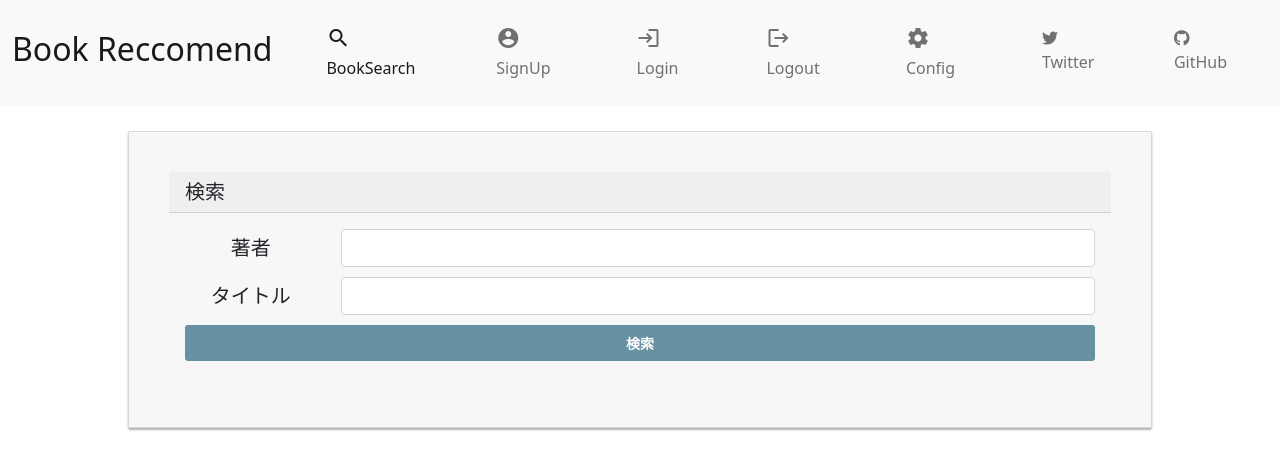
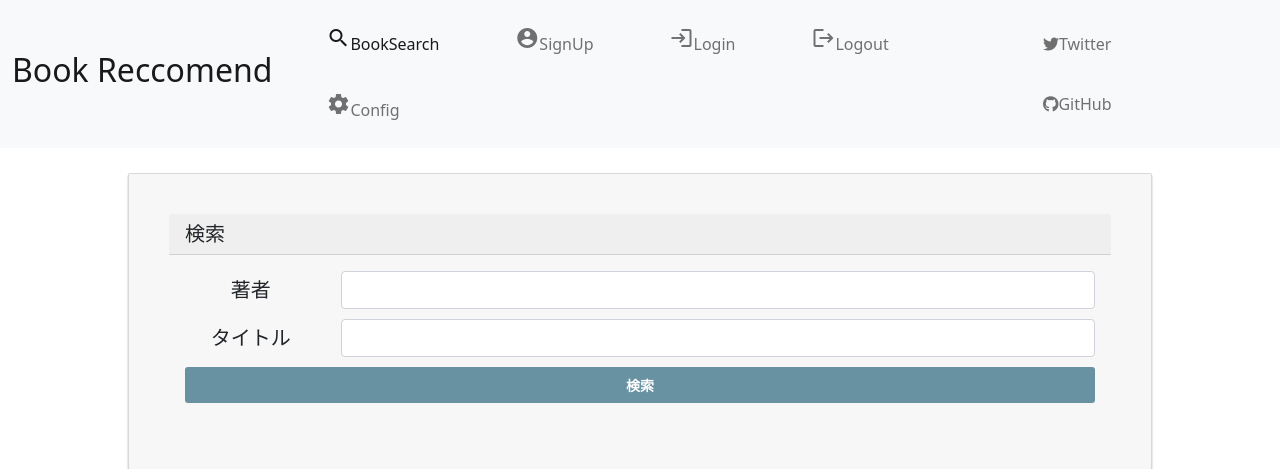
Before and after one commit to msamunetogetoge/BookRecommendationApp, a Django app: template App/Books/templates/book_search.html in a window 1280 px wide. Shown: the top 469 px of the page. Run offline with Django 3.2, Linux system fonts and the light colour scheme; the template is opened without the code that fills it, so the values that code supplies are empty; some libraries are stand-ins or nearby versions.

Commit message:
navbarの改良 Fixes #50

```diff
--- a/App/Login/templates/base.html
+++ b/App/Login/templates/base.html
@@ -24,7 +24,7 @@
 </head>
 
 <body class="sidebar-collapse">
-    <nav class="navbar navbar-expand-lg navbar-light bg-light">
+    <nav class="navbar navbar-expand-xl navbar-light bg-light">
         <div class="container-fluid">
             <a class="navbar-brand" href="{% url 'Books:book_search'%}">
                 <h2>Book Reccomend{% block page_title %}{% endblock %}</h2>
@@ -35,7 +35,7 @@
                 <span class="navbar-toggler-icon"></span>
             </button>
             <div class="collapse navbar-collapse justify-content-center" id="navbarSupportedContent">
-                <ul class="navbar-nav me-auto mb-2 mb-lg-0">
+                <ul class="navbar-nav flex-row flex-wrap me-auto mb-2 mb-lg-0">
                     <li class="nav-item">
                         <a class="nav-link active" href="{% url 'Books:book_search'%}">
                             <span class="material-icons">
@@ -63,7 +63,8 @@
                             <i class="material-icons">settings</i>Config
                         </a>
                     </li>
-
+                </ul>
+                <ul class="navbar-nav flex-row flex-wrap ms-auto mb-2 mb-lg-0">
                     <li class="nav-item">
                         <a class="nav-link" rel="tooltip" title="" data-placement="bottom"
                             href="https://twitter.com/masamunenoheya" target="_blank"
```
